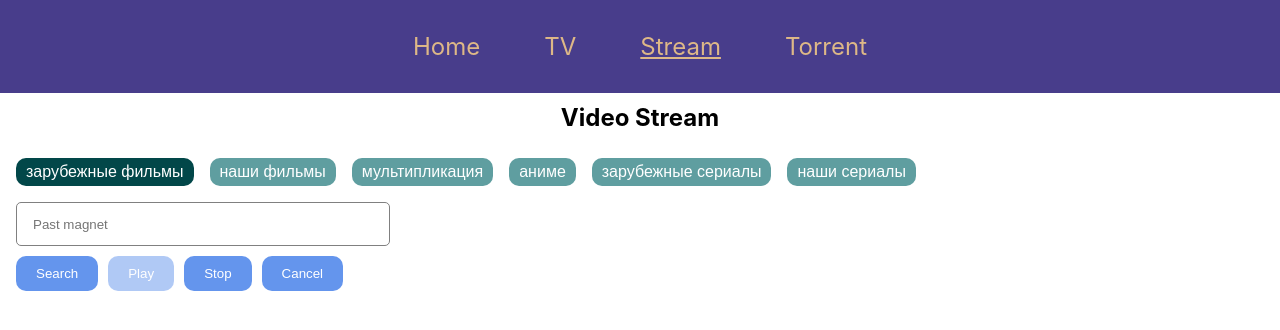
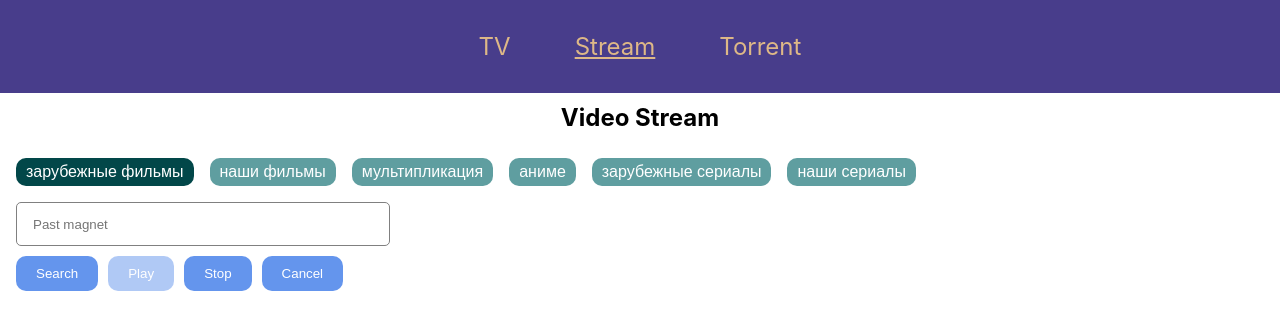
Before and after one commit to RebikHub/net-stream-front, a React (Vite) app: page /#/stream in a window 1280 px wide. Shown: the top 330 px of the page. Built offline with nearby package versions, Linux system fonts and the light colour scheme.

Commit message:
merge main

```diff
--- a/src/components/header/Header.tsx
+++ b/src/components/header/Header.tsx
@@ -6,9 +6,9 @@ export const Header = () => {
   const location = useLocation()
   return (
     <header className={css.header}>
-      <Link className={cn(css.link, { [css.active]: location.pathname === '/' })} to='/'>
+      {/* <Link className={cn(css.link, { [css.active]: location.pathname === '/' })} to='/'>
         Home
-      </Link>
+      </Link> */}
       <Link className={cn(css.link, { [css.active]: location.pathname === '/tv' })} to='/tv'>
         TV
       </Link>
--- a/src/pages/tv/Tv.tsx
+++ b/src/pages/tv/Tv.tsx
@@ -28,7 +28,6 @@ export const Tv = () => {
             RU Channels
           </button>
           {/* <button onClick={() => setList(ChannelListUrl.en)}>EN Channels</button> */}
-          {/* <button onClick={() => setList(ChannelListUrl.nsfw)}>XXX Channels</button> */}
           <button onClick={() => setList(ChannelListUrl.noname)}>
             Noname Channels
           </button>
--- a/src/routes/Routes.tsx
+++ b/src/routes/Routes.tsx
@@ -1,4 +1,4 @@
-import { Route, Routes } from 'react-router-dom'
+import { Navigate, Route, Routes } from 'react-router-dom'
 import { Home } from '../pages/home/Home'
 import { Torrent } from '../pages/torrent/Torrent'
 import { Tv } from '../pages/tv/Tv'
@@ -8,8 +8,9 @@ export const AppRoutes = () => {
   return (
     <Routes>
       <Route path='/' element={<Home />}>
+      <Route index element={<Navigate to="/stream" replace />} />
+        <Route path='/stream' element={<Stream />} />
         <Route path='/tv' element={<Tv />} />
-        <Route path='/stream' index element={<Stream />} />
         <Route path='/torrent' element={<Torrent />} />
       </Route>
     </Routes>
```
Also changed, not shown: 1 other file (tests, documents, lock files or other folders).
